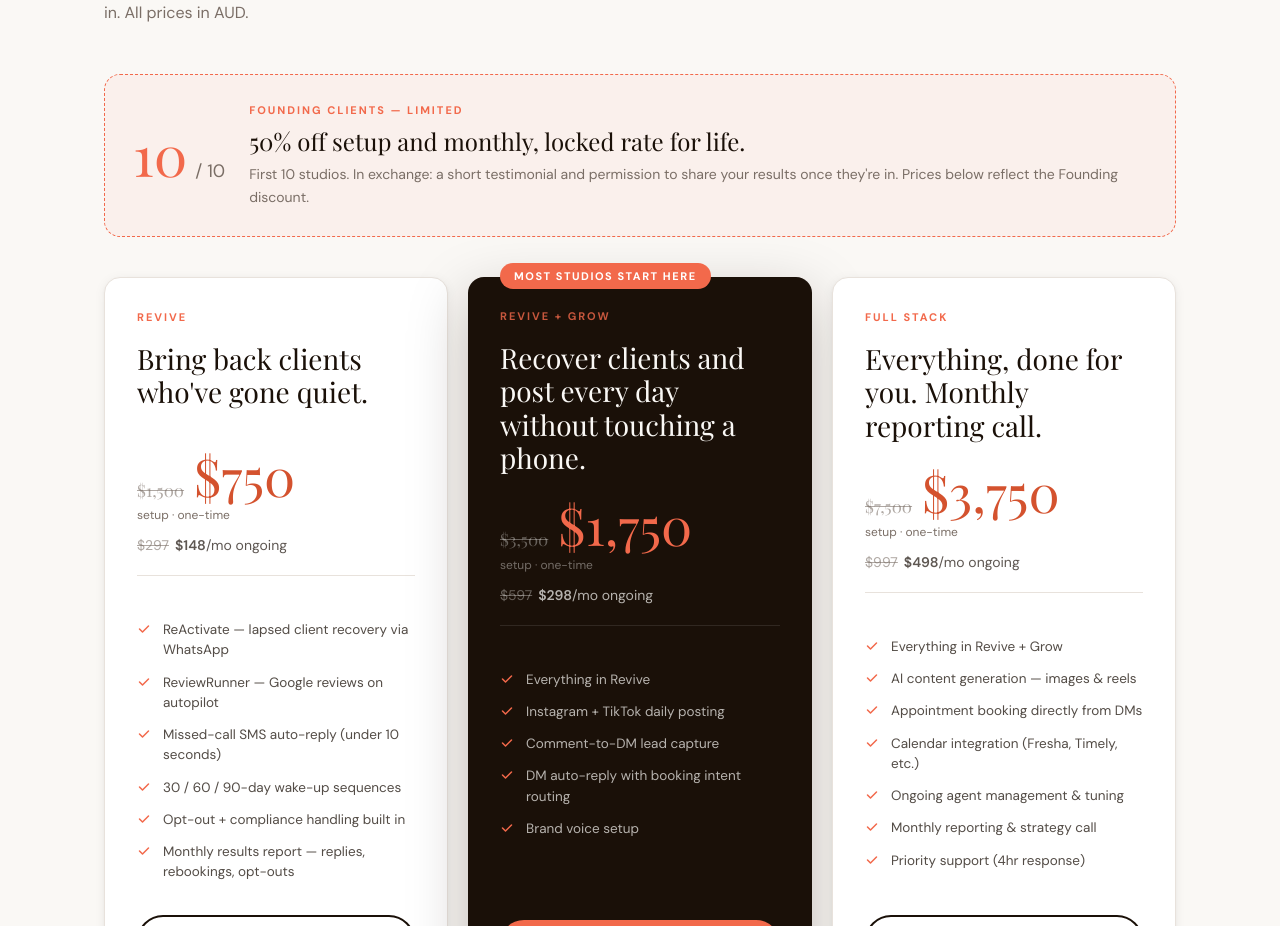
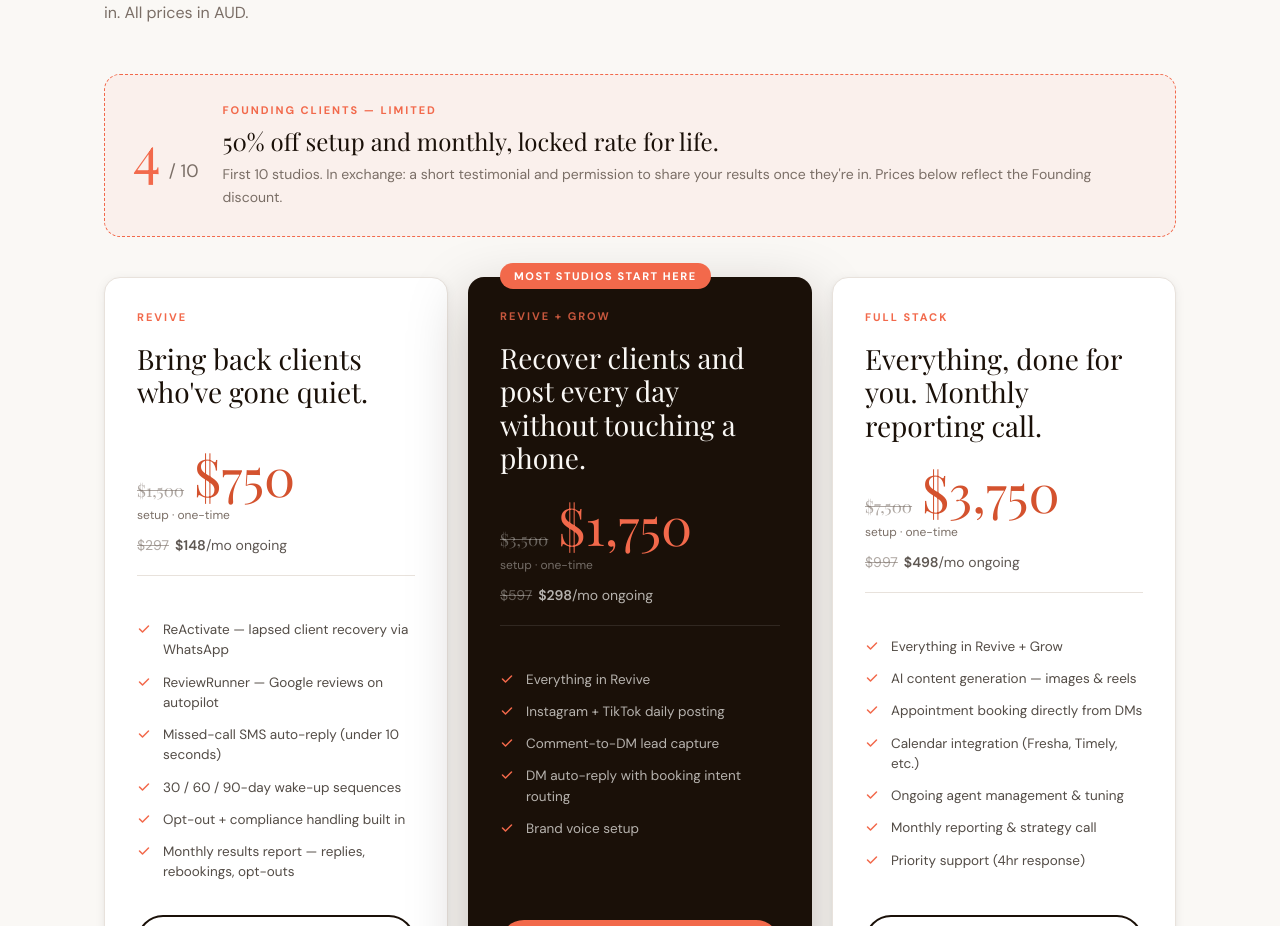
Before and after one commit to jasperschreiber0/kaspr-site, a Next.js app: page / in a window 1280 px wide. Shown: the part 6440-7366 px from the top of the page. Built offline with nearby package versions, Linux system fonts and the light colour scheme; a web font is replaced by a local one.

Commit message:
Update Founding Clients counter: 6 of 10 spots signed
Co-Authored-By: Claude Fable 5 <noreply@anthropic.com>
Claude-Session: https://claude.ai/code/session_01Y2Cd7bFcWVSwnEpSoCuHep

```diff
--- a/components/Pricing.tsx
+++ b/components/Pricing.tsx
@@ -61,7 +61,7 @@ const PLANS = [
 
 // Update this manually as Founding spots close. Must reflect the real
 // number of signed founding clients — false scarcity is an ACL risk.
-const FOUNDING_SPOTS_REMAINING = 10;
+const FOUNDING_SPOTS_REMAINING = 4;
 const FOUNDING_SPOTS_TOTAL = 10;
 
 export function Pricing() {
```
